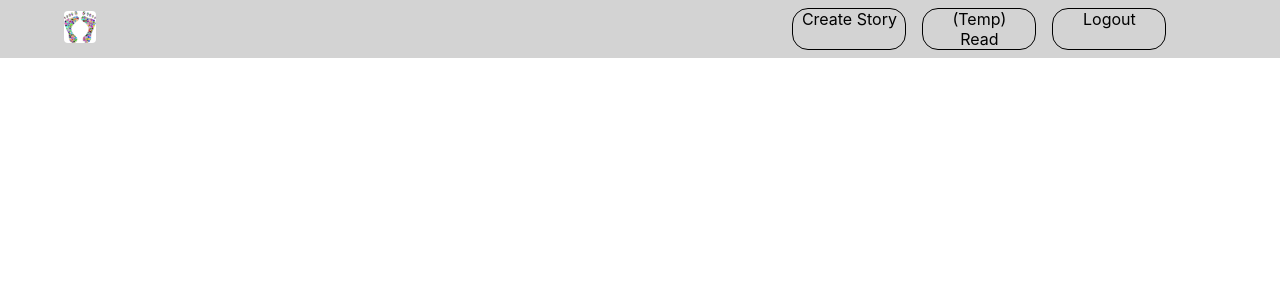
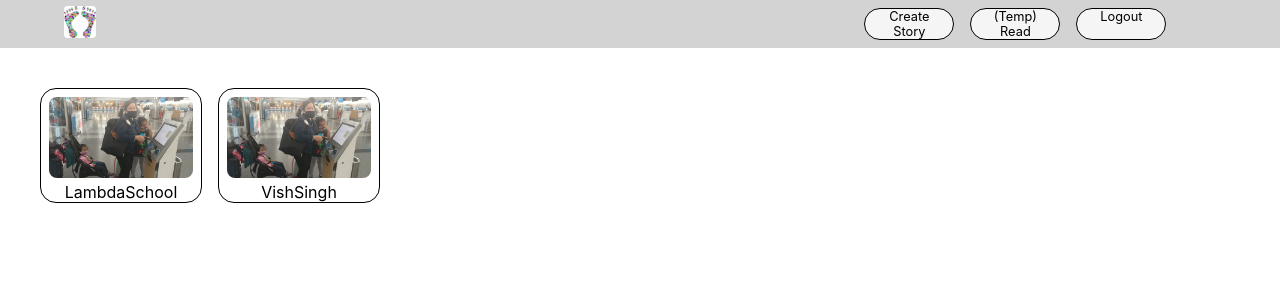
Before and after one commit to bw-ptct-Expat-Journal-4/frontend, a React (Create React App) app: page /gallery in a window 1280 px wide. Shown: the top 300 px of the page. Built offline with nearby package versions, Linux system fonts and the light colour scheme.

Commit message:
set up Context to manage global state

```diff
--- a/src/App.js
+++ b/src/App.js
@@ -3,8 +3,11 @@ import React from 'react';
 import Login from './components/Login';
 import Register from './components/Registration';
 import Navbar from './components/Navbar';
+import Gallery from './components/Gallery';
+import UserGallery from './components/UserGallery';
 import CreateStory from './components/CreateStory';
 import ReadStory from './components/ReadStory';
+import { StoriesProvider } from './components/StoriesContext';
 import {
   BrowserRouter as Router,
   Switch,
@@ -15,17 +18,27 @@ import {
 function App() {
   return (
     <Router>
+      <StoriesProvider>
         <div className="App">
           <Navbar />
+          {/* <Gallery /> */}
           <Route exact path="/"><Link to="/login"><button>Login</button></Link></Route>
           <Route exact path="/"><Link to="/register"><button>Register</button></Link></Route>
           <Route exact path="/login"><Login /></Route>
           <Route exact path="/register"><Register /></Route>
-        <Route path='/create' component={CreateStory}></Route>
-        <Route path='/read' component={ReadStory}></Route>
+
+          {/* <Route path='/create' component={CreateStory}></Route> */}
+          {/* <Route path='/read' component={ReadStory}></Route> */}
+          {/* <Route path='/gallery' component={Gallery}></Route> */}
+          {/* <Route path='/user' component={UserGallery}></Route> */}
+          <Route path='/create'><CreateStory /></Route>
+          <Route path='/read'><ReadStory /></Route>
+          <Route path='/gallery'><Gallery /></Route>
+          <Route path='/user'><UserGallery /></Route>
           {/* <CreateStory /> */}
           {/* <ReadStory /> */}
         </div>
+      </StoriesProvider>
     </Router>
   );
 }
--- /dev/null
+++ b/src/Components/Gallery.js
@@ -0,0 +1,53 @@
+import React, { useContext } from 'react';
+import styled from 'styled-components';
+import { Link } from 'react-router-dom';
+// import testData from './../utility/testData';
+import { StoriesContext } from './StoriesContext';
+import UserGallery from './UserGallery';
+
+const Gallery = () => {
+    const [users, setUsers] = useContext(StoriesContext);
+
+    return (
+        <Section>
+            {users.map(user => (
+                <div className='user-container' key={user.user_ID}>
+                    <div className='avatar'>
+                        <Link to={`/user/${user.username}`}>
+                            {/* <img src={user.avatar} alt={user.username}></img> */}
+                            <img src={require(`../img/01-leaving-ny.jpg`)} alt={user.username}></img>
+                        </Link>
+                    </div>
+                    <div>{user.username}</div>
+                </div>
+            ))}
+        </Section>
+    )
+}
+
+const Section = styled.section`
+    margin: 2rem;
+    display: flex;
+    flex-wrap: wrap;
+
+    .user-container {
+        margin: .5rem;
+        width: 10rem;
+        border: 1px solid black;
+        border-radius: 1rem;
+        text-align: center;
+    }
+
+    .avatar {
+        width: 90%;
+        margin-left: auto;
+        margin-right: auto;
+        margin-top: .5rem;
+    }
+
+    img {
+        width: 100%;
+        border-radius: .5rem;
+    }
+`
+export default Gallery;
--- a/src/Components/Navbar.js
+++ b/src/Components/Navbar.js
@@ -57,7 +57,7 @@ const Section = styled.section`
     }
 
     .nav-button {
-        width: 6rem;
+        width: 4.5rem;
         text-align: center;
         border: 1px solid black;
         border-radius: 1rem;
@@ -65,7 +65,9 @@ const Section = styled.section`
         padding-left: .5rem;
         padding-right: .5rem;
         text-decoration: none;
+        font-size: .8rem;
         color: black;
+        background: whitesmoke;
     }
 
     .nav-button:hover {
--- a/src/Components/ReadStory.js
+++ b/src/Components/ReadStory.js
@@ -3,6 +3,7 @@ import styled from 'styled-components';
 // import axiosWithAuth from './../utility/axiosWithAuth';
 import axios from 'axios';
 import UpdateStory from './UpdateStory';
+import testData from './../utility/testData';
 
 const ReadStory = (props) => {
     const deleteStory = storyID => {
@@ -38,7 +39,9 @@ const ReadStory = (props) => {
                     <button
                         onClick={event => {
                             event.stopPropagation();
-                            UpdateStory(props.storyID)}}>
+                            UpdateStory(props.storyID=props.storyID, props.sendDate='May 23, 2020',
+                            props.sendDesc='La Guardia airport. Last day in NY.',
+                            props.sendImage='image path')}}>
                         Update
                     </button>
 
--- /dev/null
+++ b/src/Components/StoriesContext.js
@@ -0,0 +1,14 @@
+import React, { useState, createContext } from 'react';
+import testData from './../utility/testData';
+
+export const StoriesContext = createContext();
+
+export const StoriesProvider = (props) => {
+    const [users, setUsers] = useState(testData);
+
+    return (
+        <StoriesContext.Provider value={[users, setUsers]}>
+            {props.children}
+        </StoriesContext.Provider>
+    )
+}
--- a/src/Components/UpdateStory.js
+++ b/src/Components/UpdateStory.js
@@ -36,7 +36,7 @@ const UpdateStory = props => {
                         type='date'
                         name='date'
                         id='date'
-                        value={props.date}
+                        value={props.sendDate}
                         onChange={updateDate}
                     />
                 </div>
@@ -47,7 +47,7 @@ const UpdateStory = props => {
                         name='description'
                         id='description'
                         placeholder='Tell us what happened on this day.'
-                        value={props.description}
+                        value={props.sendDesc}
                         onChange={updateDescription}
                     />
                 </div>
@@ -59,7 +59,7 @@ const UpdateStory = props => {
                         name='image'
                         id='image'
                         placeholder='Type or paste the path to your image.'
-                        value={props.image}
+                        value={props.sendImage}
                         onChange={updateImage}
                     />
                 </div>
--- /dev/null
+++ b/src/Components/UserGallery.js
@@ -0,0 +1,38 @@
+import React from 'react';
+import styled from 'styled-components';
+import testData from './../utility/testData';
+
+const UserGallery = (props) => {
+    return (
+        <Section>
+            User Gallery
+        </Section>
+    )
+}
+
+const Section = styled.section`
+    margin: 2rem;
+    display: flex;
+    flex-wrap: wrap;
+
+    .user-container {
+        margin: .5rem;
+        width: 10rem;
+        border: 1px solid black;
+        border-radius: 1rem;
+        text-align: center;
+    }
+
+    .avatar {
+        width: 90%;
+        margin-left: auto;
+        margin-right: auto;
+        margin-top: .5rem;
+    }
+
+    img {
+        width: 100%;
+        border-radius: .5rem;
+    }
+`
+export default UserGallery;
--- /dev/null
+++ b/src/utility/testData.js
@@ -0,0 +1,38 @@
+const testData = [
+    {
+        user_ID: 1,
+        username: 'LambdaSchool',
+        email: 'student@lambdaschool.com',
+        password: 'lambda',
+        avatar: '',
+    },
+    {
+        user_ID: 2,
+        username: 'VishSingh',
+        email: 'vishalicious213@gmail.com',
+        password: 'sojourn',
+        avatar: '',
+        stories: [
+            {
+                storyID: 1,
+                date: 'May 23, 2020',
+                desc: 'La Guardia airport. Last day in NY.',
+                file: '01-leaving-ny.jpg'
+            },
+            {
+                storyID: 2,
+                date: 'May 23, 2020',
+                desc: 'Kiddos at the airport in Ft. Worth, Texas',
+                file: '02-ft-worth-texas.jpg'
+            },
+            {
+                storyID: 3,
+                date: 'May 23, 2020',
+                desc: 'John Wayne Airport, Santa Ana, California',
+                file: '03-california.jpg'
+            },
+        ]
+    },
+]
+
+export default testData;
```
Lines whose indentation alone changed are shown as unchanged.
